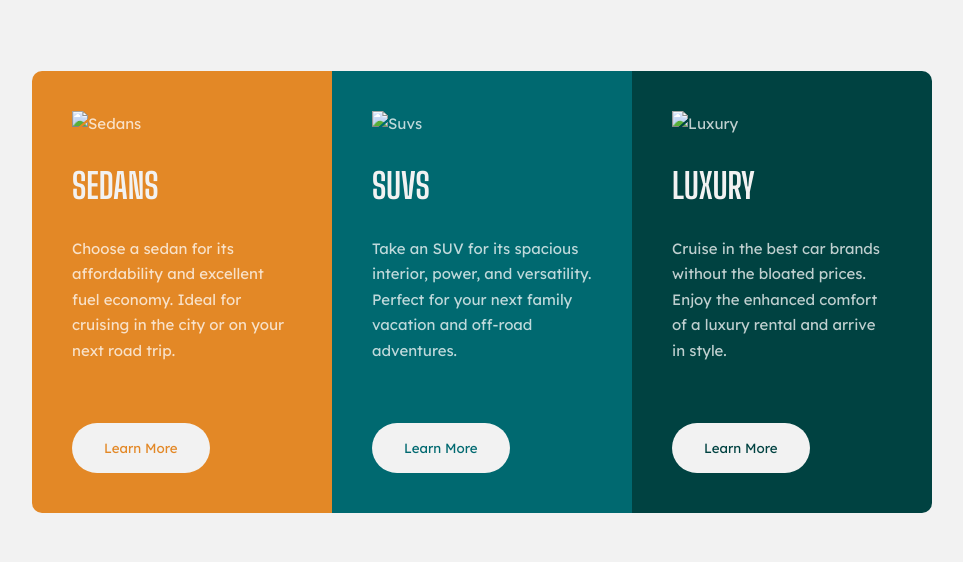
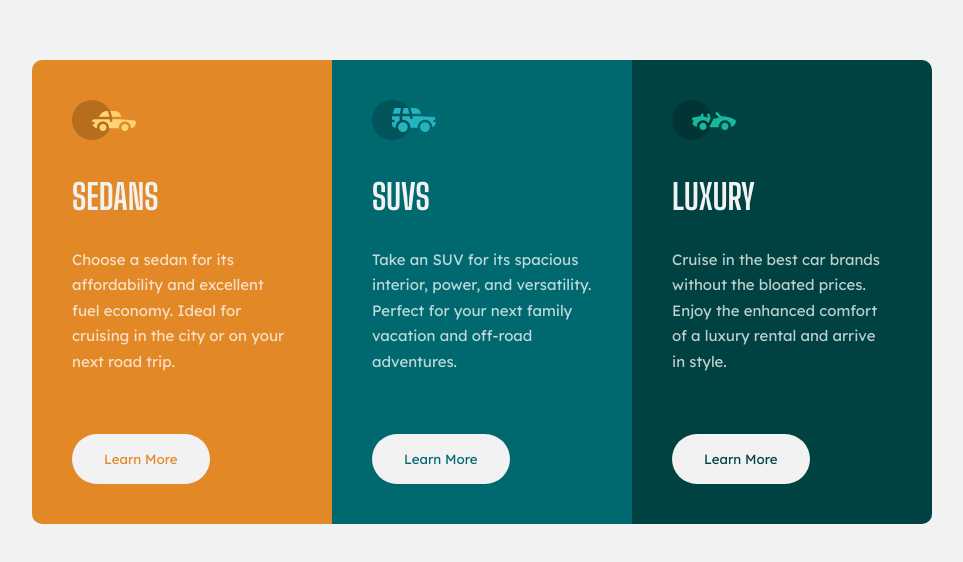
Before and after one commit to nandini2201/3-column-preview-card-component, a plain HTML site: page index.html in a window 1280 px wide. Shown: the part 108-670 px from the top of the page, without its empty margins (158-1121 px from the left). Drawn offline with Linux system fonts and the light colour scheme; the site is published under a folder, as on GitHub Pages, so addresses that start at the root find nothing.

Commit message:
Update index.html

```diff
--- a/index.html
+++ b/index.html
@@ -24,7 +24,7 @@
     <div class="container">
       <div class="cards">
         <div class="card left">
-          <img src="/images/icon-sedans.svg" alt="Sedans" />
+          <img src="images/icon-sedans.svg" alt="Sedans" />
           <h3>Sedans</h3>
           <p>
             Choose a sedan for its affordability and excellent fuel economy.
@@ -33,7 +33,7 @@
           <button class="orange">Learn More</button>
         </div>
         <div class="card middle">
-          <img src="/images/icon-suvs.svg" alt="Suvs" />
+          <img src="images/icon-suvs.svg" alt="Suvs" />
           <h3>SUVs</h3>
           <p>
             Take an SUV for its spacious interior, power, and versatility.
@@ -42,7 +42,7 @@
           <button class="cyan">Learn More</button>
         </div>
         <div class="card right">
-          <img src="/images/icon-luxury.svg" alt="Luxury" />
+          <img src="images/icon-luxury.svg" alt="Luxury" />
           <h3>Luxury</h3>
           <p>
             Cruise in the best car brands without the bloated prices. Enjoy the
```
